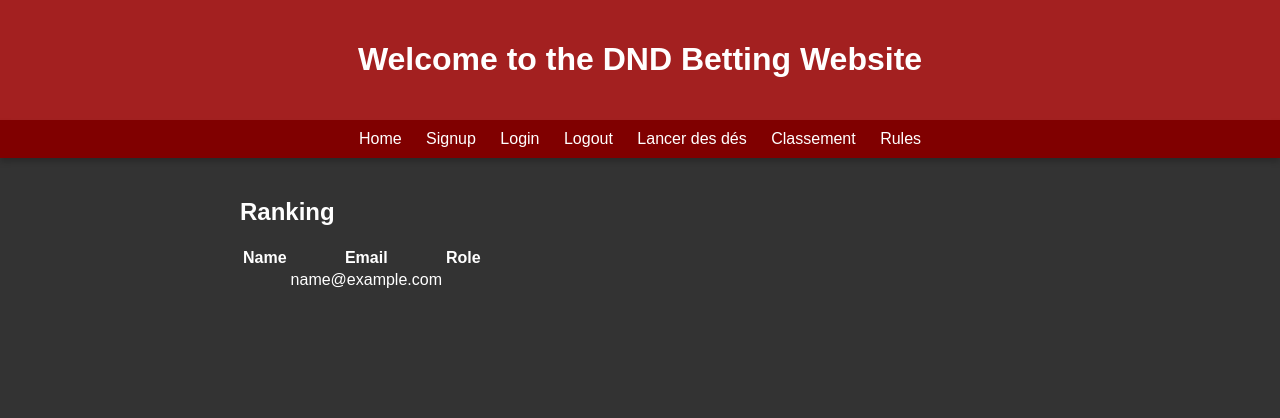
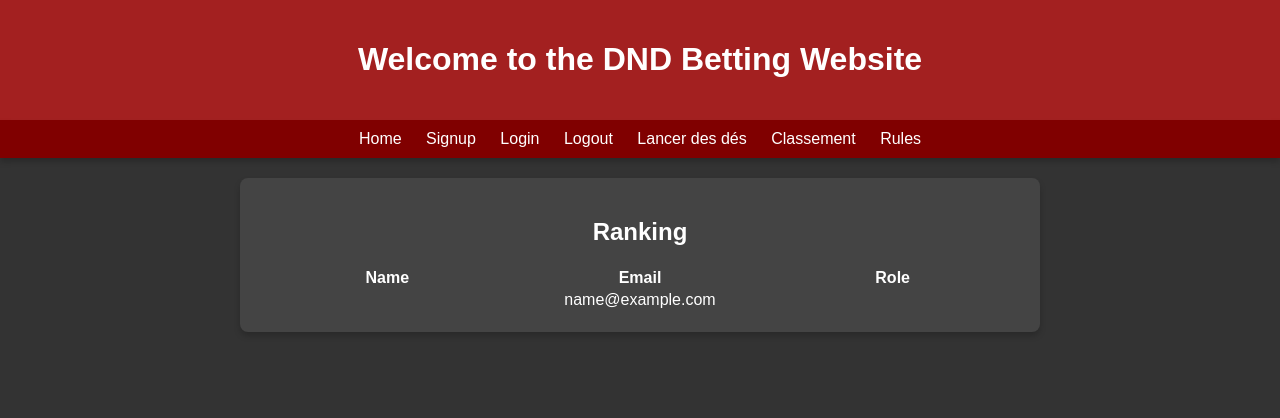
Before and after one commit to Wyvelk/djangoEval, a Django app: page /ranking/ in a window 1280 px wide. Shown: the top 418 px of the page. Run offline with Django 5.2, Linux system fonts and the light colour scheme; the visitor is signed in with stand-in values (Sample User, id 1); data comes from the database, SQL or seed files in the repository.

Commit message:
style ranking

```diff
--- a/dnd/templates/ranking.html
+++ b/dnd/templates/ranking.html
@@ -3,6 +3,7 @@
 Home
 {% endblock %}
 {% block content %}
+<div class="card">
     <h2>Ranking</h2>
     <table>
         <thead>
@@ -22,4 +23,5 @@
             {% endfor %}
         </tbody>
     </table>
+</div>
 {% endblock %}
--- a/static/styles.css
+++ b/static/styles.css
@@ -130,3 +130,12 @@
 .card {
   text-align: center;
 }
+
+.card table {
+  width: 100%;
+  table-layout: fixed;
+}
+
+.card td {
+  width: 33%;
+}
```
Lines whose indentation alone changed are shown as unchanged.
